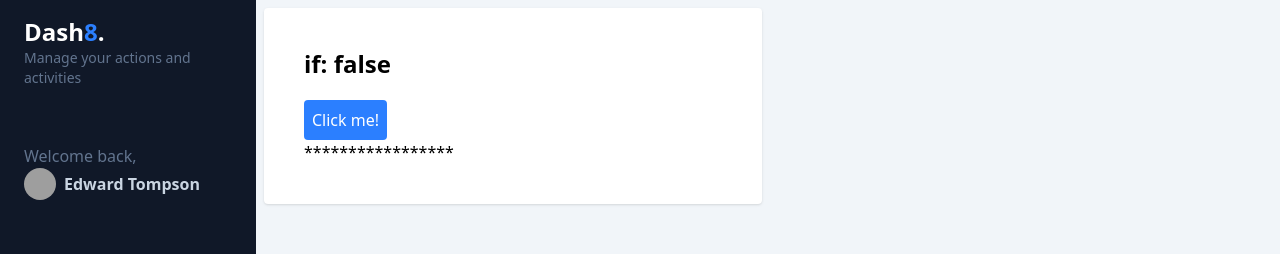
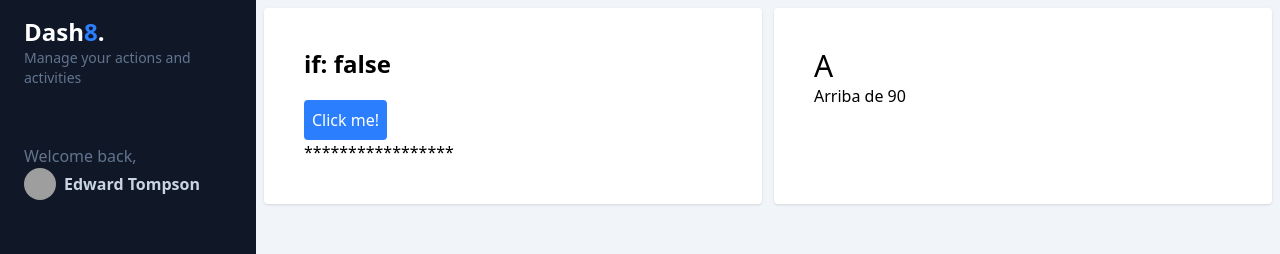
Before and after one commit to GenerationMilton/My-dashboard-angular-features, an Angular app: page /dashboard/control-flow in a window 1280 px wide. Shown: the top 254 px of the page. Built offline with nearby package versions, Linux system fonts and the light colour scheme; grey boxes are pictures that could not be loaded.

Commit message:
dashboardConfiguration - control Flow @switch

```diff
--- a/src/app/dashboard/pages/control-flow/control-flow.component.html
+++ b/src/app/dashboard/pages/control-flow/control-flow.component.html
@@ -1,12 +1,12 @@
 <section class="grid grid-cols-1 md:grid-cols-2 gap-3">
-
   <!-- ngIf @if-->
   <div class="bg-white rounded shadow p-10">
     <h2 class="text-2xl font-bold mb-5">if: {{ showContent() }}</h2>
 
     <button
       class="p-2 bg-blue-500 rounded text-white"
-            (click)="toggleContent()">
+      (click)="toggleContent()"
+    >
       Click me!
     </button>
 
@@ -16,7 +16,22 @@
     } @else {
     <p>*****************</p>
     }
-
   </div>
 
+  <!-- @switch -->
+  <div class="bg-white rounded shadow p-10">
+    <h2 class="text-3xl">{{ grade() }}</h2>
+
+    @switch (grade()) {
+         @case ('A') {
+            <p>Arriba de 90</p>
+        } @case ('B') {
+            <p>Arriba de 80</p>
+        } @default {
+            <p>Reprobado</p>
+        }
+     }
+  </div>
+
+
 </section>
--- a/src/app/dashboard/pages/control-flow/control-flow.component.ts
+++ b/src/app/dashboard/pages/control-flow/control-flow.component.ts
@@ -1,4 +1,6 @@
 import { ChangeDetectionStrategy, Component, signal } from '@angular/core';
+
+type Grade = 'A'|'B'|'F'
 
 @Component({
   selector: 'app-control-flow',
@@ -8,9 +10,12 @@
 })
 export default class ControlFlowComponent {
 
-  public showContent = signal(false)
+  public showContent = signal(false);
+
+  public grade = signal<Grade>('A');
 
   public toggleContent(){
     this.showContent.update(value => !value);
+
   }
 }
```
Lines whose indentation alone changed are shown as unchanged.
